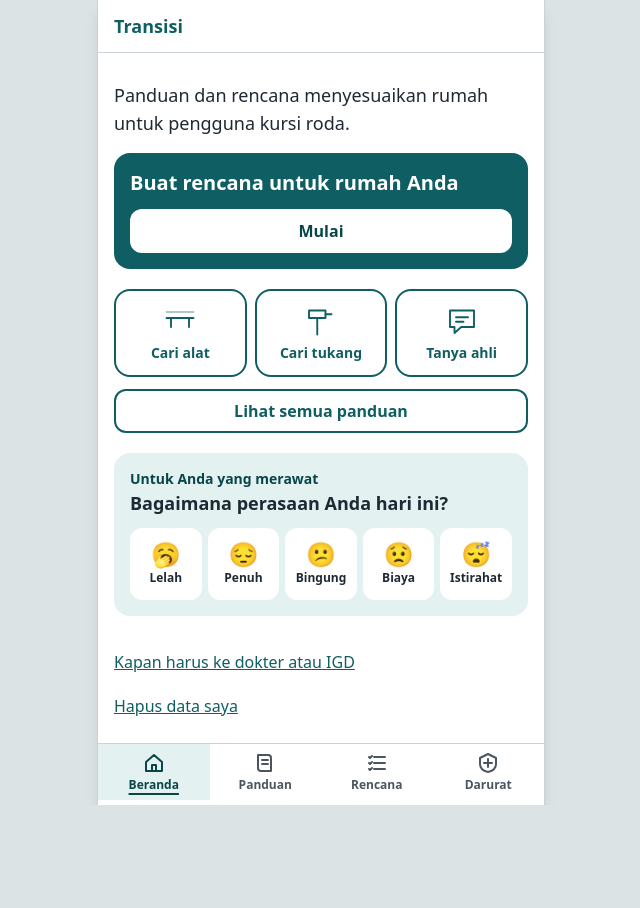
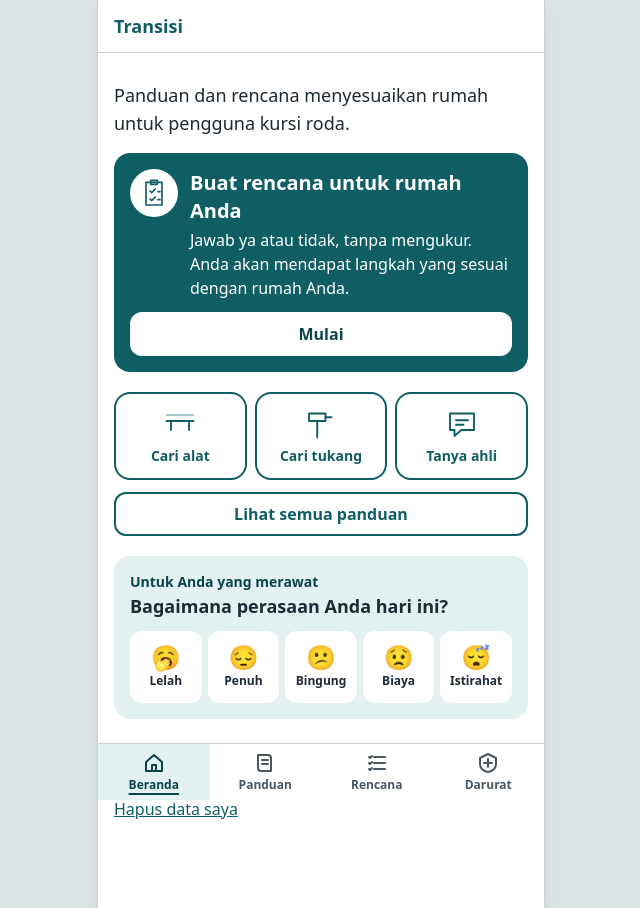
Before and after one commit to titohanafi/transisidnr, a React (Vite) app: page /#/ in a window 1280 px wide. Shown: the whole page, without its empty margins (319-959 px from the left). Before the commit the page ends 805 px from the top, so only its background shows below. Built offline with nearby package versions, Linux system fonts and the light colour scheme.

Commit message:
Beranda: ikon dan deskripsi singkat di kartu Buat rencana

```diff
--- a/content/ui.json
+++ b/content/ui.json
@@ -10,6 +10,7 @@
       "judul": "Apa yang ingin Anda lakukan?",
       "susun": {
         "judul": "Buat rencana untuk rumah Anda",
+        "deskripsi": "Jawab ya atau tidak, tanpa mengukur. Anda akan mendapat langkah yang sesuai dengan rumah Anda.",
         "tombol": "Mulai"
       },
       "tahu": {
--- a/src/components/Ikon.tsx
+++ b/src/components/Ikon.tsx
@@ -93,6 +93,14 @@ const ikonAksi = {
       <circle cx="24" cy="26" r="7" />
     </g>
   ),
+  // Papan catatan dengan daftar centang
+  rencana: (
+    <g {...garis}>
+      <path d="M12 8h24v34H12z" />
+      <path d="M19 5h10v6H19z" />
+      <path d="M18 21l2.5 2.5L26 18M18 33l2.5 2.5L26 30M30 22h3M30 34h3" />
+    </g>
+  ),
   // Gelembung percakapan
   ahli: (
     <g {...garis}>
--- a/src/domain/schema.ts
+++ b/src/domain/schema.ts
@@ -150,7 +150,7 @@ export const uiSchema = z
       konteks: teks,
       pilih: z.object({
         judul: teks,
-        susun: z.object({ judul: teks, tombol: teks }),
+        susun: z.object({ judul: teks, deskripsi: teks, tombol: teks }),
         tahu: z.object({ judul: teks, isi: teks, alat: teks, tukang: teks, ahli: teks, semua: teks }),
       }),
     }),
--- a/src/screens/Beranda.tsx
+++ b/src/screens/Beranda.tsx
@@ -18,9 +18,17 @@ export function Beranda() {
 
       {/* Dua jalur: dipandu (utama), atau langsung ke yang dicari. */}
       <section className="mt-4 rounded-kartu bg-utama p-4 text-white" aria-labelledby="jalur-susun">
-        <h3 id="jalur-susun" className="text-xl font-bold">
-          {pilih.susun.judul}
-        </h3>
+        <div className="flex items-start gap-3">
+          <span className="flex h-12 w-12 shrink-0 items-center justify-center rounded-full bg-white">
+            <IkonAksi kunci="rencana" className="h-8 w-8" />
+          </span>
+          <div>
+            <h3 id="jalur-susun" className="text-xl font-bold leading-snug">
+              {pilih.susun.judul}
+            </h3>
+            <p className="mt-1">{pilih.susun.deskripsi}</p>
+          </div>
+        </div>
         <Link
           to="/mulai/1"
           className="mt-3 inline-flex min-h-sentuh w-full items-center justify-center rounded-tombol bg-white px-5 py-2 text-base font-semibold text-utama-gelap hover:bg-utama-muda"
```
Also changed, not shown: 1 other file (tests, documents, lock files or other folders).
